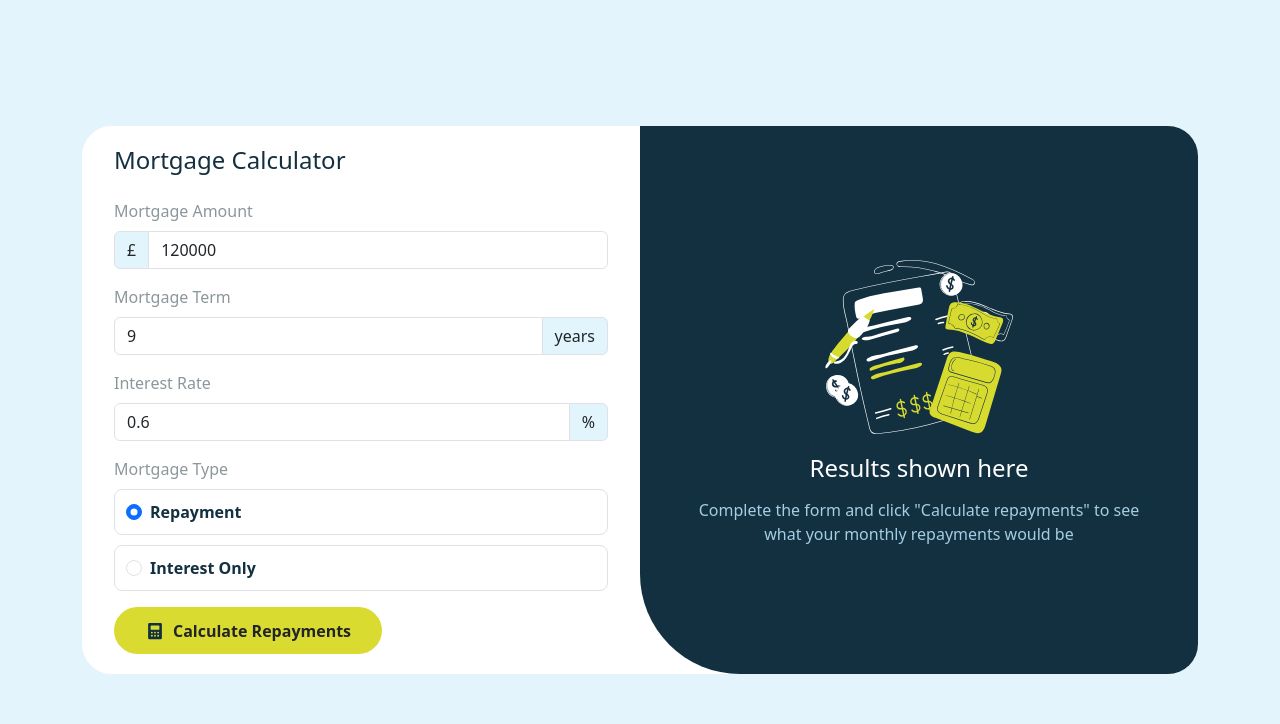
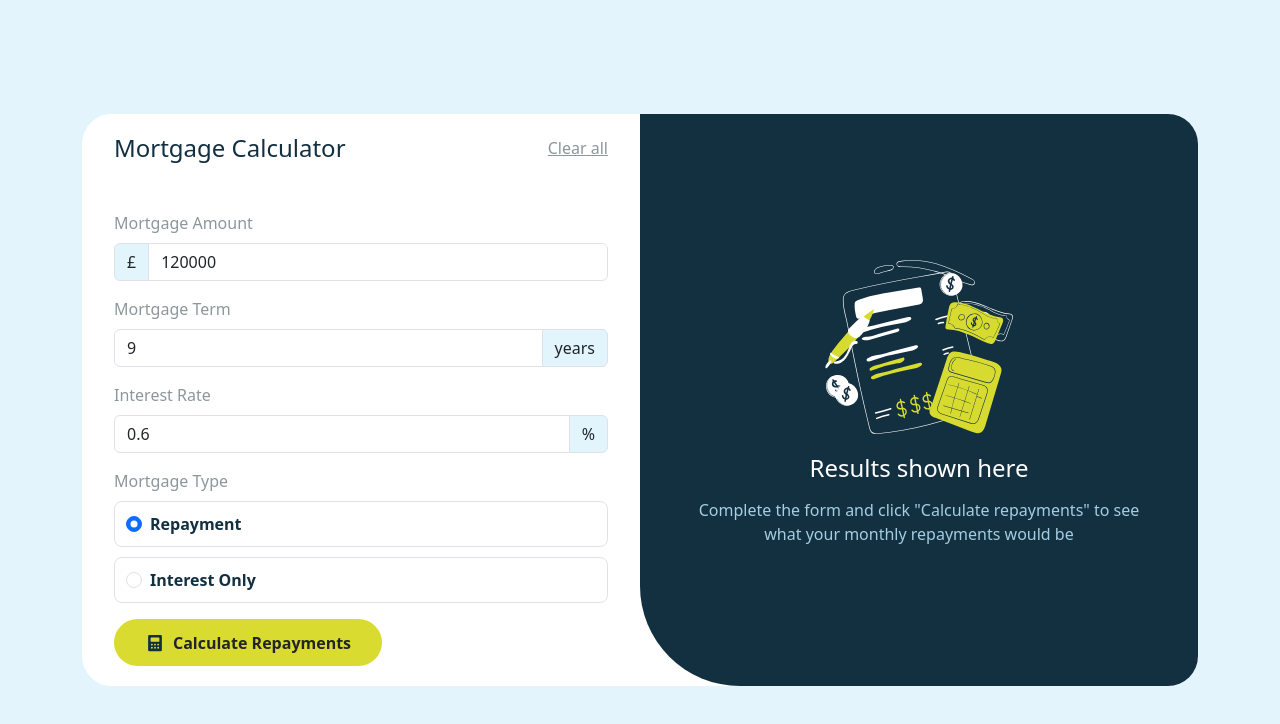
Before and after one commit to geekman75000/mortgage-test, an Angular app: page / in a window 1280 px wide. Shown: the top 724 px of the page. Built offline with nearby package versions, Linux system fonts and the light colour scheme.

Commit message:
added form reset function

```diff
--- a/src/app/components/mortgage-calculator/mortgage-calculator.component.html
+++ b/src/app/components/mortgage-calculator/mortgage-calculator.component.html
@@ -9,11 +9,11 @@
                         <div class="col-md-6 col-sm-12">
 
                             <div id="form-container">
-                                <h1 class="mb-4">Mortgage Calculator</h1>
-
-
+                                <h1 class="mb-5">Mortgage Calculator</h1>
 
                                 <form [formGroup]="mortgageForm" (ngSubmit)="onSubmit()" novalidate>
+                                    <div id="reset-button" (click)="onReset()">Clear all</div>
+
                                     <!-- Mortgage Amount -->
                                     <div class="mb-3">
                                         <label for="mortgageAmount" class="form-label">Mortgage Amount</label>
--- a/src/app/components/mortgage-calculator/mortgage-calculator.component.scss
+++ b/src/app/components/mortgage-calculator/mortgage-calculator.component.scss
@@ -16,10 +16,24 @@
         padding: 20px;
         background-color: #ffffff;
         color: #8c979b;
+        position: relative;
 
         h1 {
             color: #133040;
             font-size: 24px;
+        }
+
+        #reset-button {
+            cursor: pointer;
+            text-decoration: underline;
+            position: absolute;
+            top: 22px;
+            right: 20px;
+
+            @media only screen and (max-width: 767px) {
+                top: 58px;
+                right: inherit;
+            }
         }
 
         .form-check {
--- a/src/app/components/mortgage-calculator/mortgage-calculator.component.ts
+++ b/src/app/components/mortgage-calculator/mortgage-calculator.component.ts
@@ -28,6 +28,10 @@ export class MortgageCalculatorComponent {
         }
     }
 
+    onReset() {
+        this.mortgageForm.reset();
+    }
+
     get f() {
         return this.mortgageForm.controls;
     }
```
